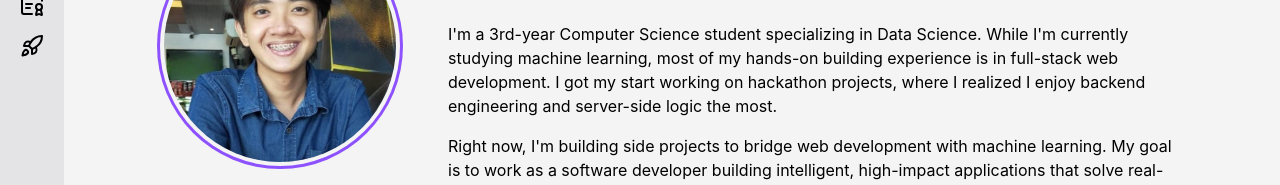
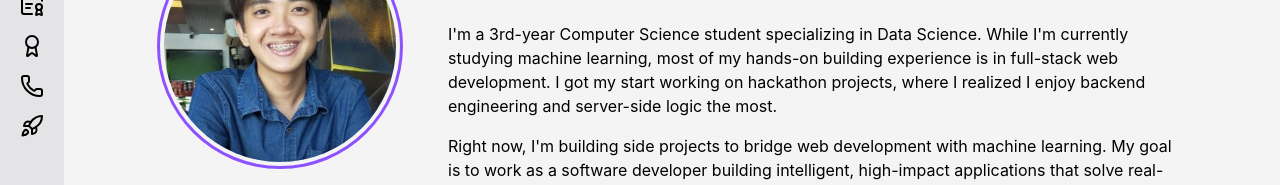
Before and after one commit to neophiles/portfolio, a React (Vite) app in the folder frontend/: page / in a window 1280 px wide. Shown: the part 162-347 px from the top of the page. Built offline with nearby package versions, Linux system fonts and the light colour scheme.

Commit message:
feat(pages/home): add empty Awards and Contact pages

```diff
--- /dev/null
+++ b/frontend/src/components/pages/awards/AwardsPage.tsx
@@ -0,0 +1,5 @@
+export default function AwardsPage() {
+  return (
+    <div>AwardsPage</div>
+  )
+}
--- /dev/null
+++ b/frontend/src/components/pages/contact/ContactPage.tsx
@@ -0,0 +1,5 @@
+export default function ContactPage() {
+  return (
+    <div>ContactPage</div>
+  )
+}
--- a/frontend/src/data/pages.ts
+++ b/frontend/src/data/pages.ts
@@ -1,4 +1,4 @@
-import { type LucideIcon, Certificate, Folder, Home, Rocket } from "lucide-react";
+import { type LucideIcon, Award, Certificate, Folder, Home, Phone, Rocket } from "lucide-react";
 
 interface Page {
   name: string;
@@ -10,6 +10,8 @@ const PAGES: Page[] = [
   { name: "Home", path: "/home", icon: Home },
   { name: "Projects", path: "/projects", icon: Folder },
   { name: "Certificates", path: "/certificates", icon: Certificate },
+  { name: "Awards", path: "/awards", icon: Award },
+  { name: "Contact", path: "/contact", icon: Phone },
   { name: "More", path: "/more", icon: Rocket },
 ] as const
 
--- a/frontend/src/router.ts
+++ b/frontend/src/router.ts
@@ -4,6 +4,8 @@ import HomePage from "./components/pages/home/HomePage";
 import CertificatesPage from "./components/pages/certificates/CertificatesPage";
 import ProjectsPage from "./components/pages/projects/ProjectsPage";
 import MorePage from "./components/pages/more/MorePage";
+import AwardsPage from "./components/pages/awards/AwardsPage";
+import ContactPage from "./components/pages/contact/ContactPage";
 
 const router = createBrowserRouter([
   {
@@ -14,6 +16,8 @@ const router = createBrowserRouter([
       { path: "/home", Component: HomePage },
       { path: "/projects", Component: ProjectsPage },
       { path: "/certificates", Component: CertificatesPage },
+      { path: "/awards", Component: AwardsPage },
+      { path: "/contact", Component: ContactPage },
       { path: "/more", Component: MorePage },
 
     ]
```
